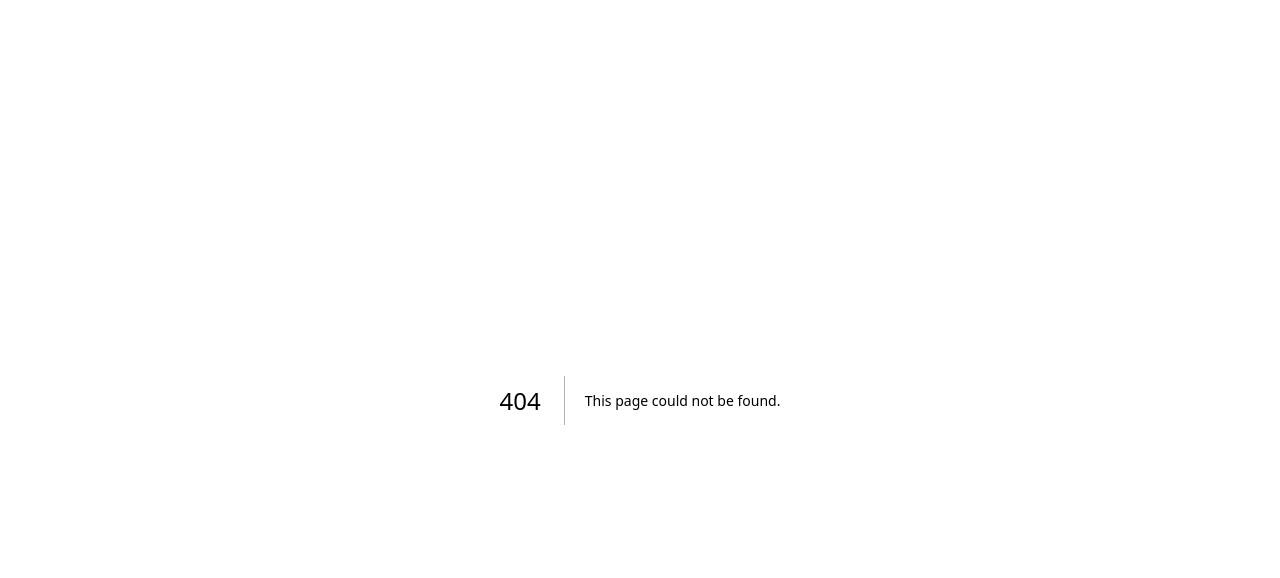
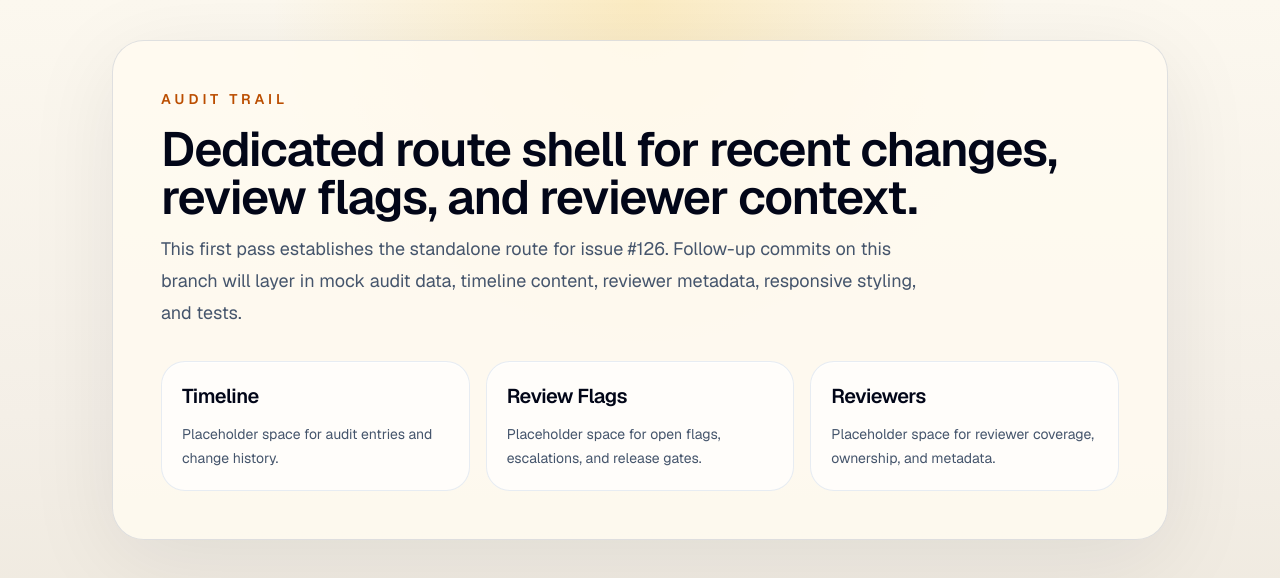
Before and after one commit to iamasx/api-test, a Next.js app: page /audit-trail in a window 1280 px wide. Before the commit this address had no page. Shown: the top 578 px of the page. Built offline with nearby package versions, Linux system fonts and the light colour scheme.

Commit message:
feat: add audit trail route shell

```diff
--- /dev/null
+++ b/src/app/audit-trail/page.tsx
@@ -0,0 +1,63 @@
+import type { Metadata } from "next";
+
+export const metadata: Metadata = {
+  title: "Audit Trail",
+  description:
+    "Initial route shell for reviewing audit history, review flags, and reviewer activity.",
+};
+
+export default function AuditTrailPage() {
+  return (
+    <main className="mx-auto flex w-full max-w-6xl flex-1 flex-col gap-8 px-6 py-10 sm:px-10 lg:px-12">
+      <section className="overflow-hidden rounded-[2rem] border border-[var(--line)] bg-[var(--surface)] shadow-[0_20px_90px_rgba(15,23,42,0.08)]">
+        <div className="grid gap-8 px-6 py-10 sm:px-10 lg:px-12 lg:py-12">
+          <div className="space-y-4">
+            <p className="text-sm font-semibold uppercase tracking-[0.28em] text-amber-700">
+              Audit trail
+            </p>
+            <div className="space-y-3">
+              <h1 className="max-w-4xl text-4xl font-semibold tracking-tight text-slate-950 sm:text-5xl">
+                Dedicated route shell for recent changes, review flags, and reviewer context.
+              </h1>
+              <p className="max-w-3xl text-lg leading-8 text-slate-600">
+                This first pass establishes the standalone route for issue
+                #126. Follow-up commits on this branch will layer in mock audit
+                data, timeline content, reviewer metadata, responsive styling,
+                and tests.
+              </p>
+            </div>
+          </div>
+
+          <div className="grid gap-4 md:grid-cols-3">
+            <section className="rounded-[1.5rem] border border-slate-200/80 bg-white/70 p-5 shadow-[inset_0_1px_0_rgba(255,255,255,0.75)]">
+              <h2 className="text-xl font-semibold tracking-tight text-slate-950">
+                Timeline
+              </h2>
+              <p className="mt-3 text-sm leading-6 text-slate-600">
+                Placeholder space for audit entries and change history.
+              </p>
+            </section>
+            <section className="rounded-[1.5rem] border border-slate-200/80 bg-white/70 p-5 shadow-[inset_0_1px_0_rgba(255,255,255,0.75)]">
+              <h2 className="text-xl font-semibold tracking-tight text-slate-950">
+                Review Flags
+              </h2>
+              <p className="mt-3 text-sm leading-6 text-slate-600">
+                Placeholder space for open flags, escalations, and release
+                gates.
+              </p>
+            </section>
+            <section className="rounded-[1.5rem] border border-slate-200/80 bg-white/70 p-5 shadow-[inset_0_1px_0_rgba(255,255,255,0.75)]">
+              <h2 className="text-xl font-semibold tracking-tight text-slate-950">
+                Reviewers
+              </h2>
+              <p className="mt-3 text-sm leading-6 text-slate-600">
+                Placeholder space for reviewer coverage, ownership, and
+                metadata.
+              </p>
+            </section>
+          </div>
+        </div>
+      </section>
+    </main>
+  );
+}
```
